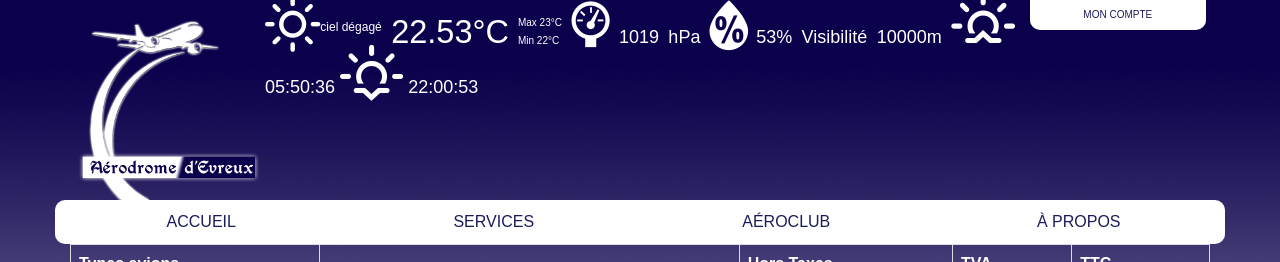
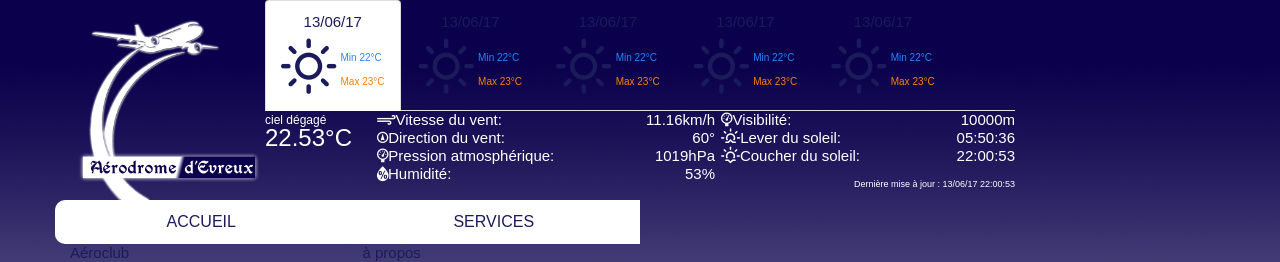
Before and after one commit to charafzellou/projectwebx, a PHP site: page /tarifs.php in a window 1280 px wide. Shown: the top 262 px of the page. Run offline with PHP 8.4, Linux system fonts and the light colour scheme; data comes from the database, SQL or seed files in the repository; lists and menus that the app fills with data are empty; some libraries are stand-ins or nearby versions; some web fonts are replaced.

Commit message:
improvement of weather

```diff
--- a/css/main.css
+++ b/css/main.css
@@ -39,7 +39,7 @@
 	font-family: 'Days One', sans-serif;
 	display: block;
 	color: #1b1b5c;
-	font-size: 18px;
+	font-size: 15px;
 }
 
 
@@ -104,9 +104,14 @@
 {
 	color: white;
 }
+.weathericone
+{
+	color: #1b1b5c;
+	font-size: 50px;
+}
 .description
 {
-	display:inline-flex;
+	display:inline-block;
 	font-size: 12px;
 }
 .temperature
@@ -114,15 +119,66 @@
 	display:inline-flex;
 	font-size: 25px;
 }
+.date
+{
+	text-align: center;
+	color:  #1b1b5c;
+}
+.tempmin
+{
+	color: #2388ff;
+}
+
+.tempmax
+{
+	color: #ff7f00;
+}
+
 .maintemp
 {
-	font-size: 1.3em;
+	font-size: 1.6em;
+	display: inline-block;
 }
 .secondarytemp
 {
 	font-size: 10px;
-	margin-top: -9px;
-	margin-left: 9px;
+	display: inline-block;
+}
+.left
+{
+	width: 14%;
+}
+.center
+{
+	width: 46%;
+}
+.right
+{
+	width: 40%;
+}
+.meteolist
+{
+	padding: 0% !important;
+	margin-left: 2%;
+	text-align: right;
+}
+.meteolist > li > span
+{
+	float: left;
+}
+.meteolist > li
+{
+	display: block;
+}
+.lastupdate
+{
+	display: inline-block;
+	font-size: xx-small;
+	float: right !important;
+}
+.tab-pane div
+{
+	float: left;
 }
 
 
@@ -178,12 +234,6 @@
 	background: #fff;
 	border-bottom: 6px solid #1b1b5c;
 }
-
-i
-{
-	color: white;
-	font-size: 50px;
-}
 .dd
 {
     position: relative;
--- a/inc/weather.php
+++ b/inc/weather.php
@@ -1,10 +1,7 @@
 <?php
-
 require_once('connection.php');
-
-// On récupère tout le contenu de la table météo
+$timezone = +2;
 $reponse = $bdd->query('SELECT * FROM meteo');
-
 // On affiche chaque entrée une à une
 while ($donnees = $reponse->fetch())
 {
@@ -13,42 +10,112 @@
 
 	$d = $req->fetch();
 ?>
-		<div class="description">
-        <i class="wi <?php echo $d['icone']?>"></i>
-        </br>
+<ul class="nav nav-tabs">
+	<li class="active"><a data-toggle="tab" href="#today">
+		<p class=date ><?php echo date("d/m/y", $donnees['sunrise'] + 3600 * $timezone);?></p>
+		<i class="weathericone wi <?php echo $d['icone']?>"></i>
+		<?php $req->closeCursor();?>
+		<div class="secondarytemp">
+			<p class=tempmin><?php echo 'Min ',$donnees['tempsmin'] - 273.15,'°C';?></p>
+			<p class=tempmax><?php echo 'Max ',$donnees['tempsmax'] - 273.15,'°C';?></p>
+		</div>
+	</a></li>
+    <li><a data-toggle="tab" href="#day1">
+		<p class=date ><?php echo date("d/m/y", $donnees['sunrise'] + 3600 * $timezone);?></p>
+		<i class="weathericone wi <?php echo $d['icone']?>"></i>
+		<?php $req->closeCursor();?>
+		<div class="secondarytemp">
+			<p class=tempmin><?php echo 'Min ',$donnees['tempsmin'] - 273.15,'°C';?></p>
+			<p class=tempmax><?php echo 'Max ',$donnees['tempsmax'] - 273.15,'°C';?></p>
+		</div>
+	</a></li>
+    <li><a data-toggle="tab" href="#day2">
+		<p class=date ><?php echo date("d/m/y", $donnees['sunrise'] + 3600 * $timezone);?></p>
+		<i class="weathericone wi <?php echo $d['icone']?>"></i>
+		<?php $req->closeCursor();?>
+		<div class="secondarytemp">
+			<p class=tempmin><?php echo 'Min ',$donnees['tempsmin'] - 273.15,'°C';?></p>
+			<p class=tempmax><?php echo 'Max ',$donnees['tempsmax'] - 273.15,'°C';?></p>
+		</div>
+	</a></li>
+	<li><a data-toggle="tab" href="#day3">
+		<p class=date ><?php echo date("d/m/y", $donnees['sunrise'] + 3600 * $timezone);?></p>
+		<i class="weathericone wi <?php echo $d['icone']?>"></i>
+		<?php $req->closeCursor();?>
+		<div class="secondarytemp">
+			<p class=tempmin><?php echo 'Min ',$donnees['tempsmin'] - 273.15,'°C';?></p>
+			<p class=tempmax><?php echo 'Max ',$donnees['tempsmax'] - 273.15,'°C';?></p>
+		</div>
+	</a></li>
+		<li><a data-toggle="tab" href="#day4">
+		<p class=date ><?php echo date("d/m/y", $donnees['sunrise'] + 3600 * $timezone);?></p>
+		<i class="weathericone wi <?php echo $d['icone']?>"></i>
+		<?php $req->closeCursor();?>
+		<div class="secondarytemp">
+			<p class=tempmin><?php echo 'Min ',$donnees['tempsmin'] - 273.15,'°C';?></p>
+			<p class=tempmax><?php echo 'Max ',$donnees['tempsmax'] - 273.15,'°C';?></p>
+		</div>
+	</a></li>
+</ul>
+<div class="tab-content">
+	<div id="today" class="tab-pane fade in active">
+		<div class="left">
+			<div class="description"><?php echo $donnees['description'].' ';?></div><br>
+			<div class="maintemp"><?php echo $donnees['tempnow'] - 273.15.'°C';?></div>
+		</div>
+		<div class="center">
+			<ul class="meteolist">
+				<li>
+					<span><i class="wi wi-strong-wind"></i>Vitesse du vent:</span>
+					<?php echo $donnees['windspeed'] * 3.6,'km/h';?>
+				</li>
+				<li>
+					<span><i class="wi wi-wind-direction"></i>Direction du vent:</span>
+					<?php echo $donnees['winddegree'].'°';?>
+				</li>
+				<li class="pressure">
+					<span><i class="wi wi-barometer"></i>Pression atmosphérique:</span>
+					<?php echo $donnees['pressure'],'hPa';?>
+				</li>
+				<li class="humidity">
+					<span><i class="wi wi-humidity"></i>Humidité:</span>
+					<?php echo $donnees['humidity'].'%';?>
+				</li>
+			</ul>
+		</div>
+		<div class="right">
+			<ul class="meteolist">
+				<li class="visibility">
+					<span><i class="wi wi-barometer"></i>Visibilité:</span>
+					<?php echo $donnees['visibility'].'m';?>
+				</li>
+				<li class="sunrise">
+					<span><i class="wi wi-sunrise"></i>Lever du soleil:</span>
+					<?php echo date("H:i:s", $donnees['sunrise'] + 3600 * $timezone);?>
+				</li>
+				<li class="sunset">
+					<span><i class="wi wi-sunset"></i>Coucher du soleil:</span>
+					<?php echo date("H:i:s", $donnees['sunset'] + 3600 * $timezone);?>
+				</li>
+			</ul>
+		</div>
+		<div class="lastupdate">
+			<?php echo 'Dernière mise à jour : ',date("d/m/y H:i:s", $donnees['sunset'] + 3600 * $timezone);?>
+		</div>
 		<?php
-    $req->closeCursor();
+		}
+		$reponse->closeCursor(); // Termine le traitement de la requête?>
+	<div id="day1" class="tab-pane fade">
 
-	echo $donnees['description'].' ';?>
+	 <p>Ut enim ad minim veniam, quis nostrud exercitation ullamco laboris nisi ut aliquip ex ea commodo consequat.</p>
   </div>
-		<div class="temperature">
-			<div class="maintemp">
-				<?php echo $donnees['tempnow'] - 273.15,'°C';?></div>
-			<div class="secondarytemp">
-				<?php echo 'Max ',$donnees['tempsmax'] - 273.15,'°C';?>
-                </br>
-				<?php echo 'Min ',$donnees['tempsmin'] - 273.15,'°C';?>
+	<div id="day2" class="tab-pane fade">
+		<p>Sed ut perspiciatis unde omnis iste natus error sit voluptatem accusantium doloremque laudantium, totam rem aperiam.</p>
+	</div>
+	<div id="day3" class="tab-pane fade">
+		<p>Eaque ipsa quae ab illo inventore veritatis et quasi architecto beatae vitae dicta sunt explicabo.</p>
+	</div>
+	<div id="day4" class="tab-pane fade">
+		<p>Eaque ipsa quae ab illo inventore veritatis et quasi architecto beatae vitae dicta sunt explicabo.</p>
 	</div>
 </div>
-		<i class="wi wi-barometer"></i>
-	<?php
-		echo $donnees['pressure'],' hPa';
-	?>
-		<i class="wi wi-humidity"></i>
-	<?php
-		echo $donnees['humidity'], '% ';
-		echo 'Visibilité ', $donnees['visibility'], 'm';
-		$timezone = +2;
-	?>
-		<i class="wi wi-sunrise"></i>
-	<?php
-		echo date("H:i:s", $donnees['sunrise'] + 3600 * $timezone);
-	?>
-		<i class="wi wi-sunset"></i>
-	<?php
-		echo date("H:i:s", $donnees['sunset'] + 3600 * $timezone);
-}
-
-$reponse->closeCursor(); // Termine le traitement de la requête
-
-?>
--- a/tarifs.php
+++ b/tarifs.php
@@ -40,7 +40,7 @@
 				</tr>
 				</thead>
 				<?php
-				$reponse = $bdd->query('SELECT * FROM redevanceAtterrissage');;
+				$reponse = $bdd->query('SELECT * FROM redevanceatterrissage');;
 
 				while ($donnees = $reponse->fetch())
 				{
```
Lines whose indentation alone changed are shown as unchanged.
